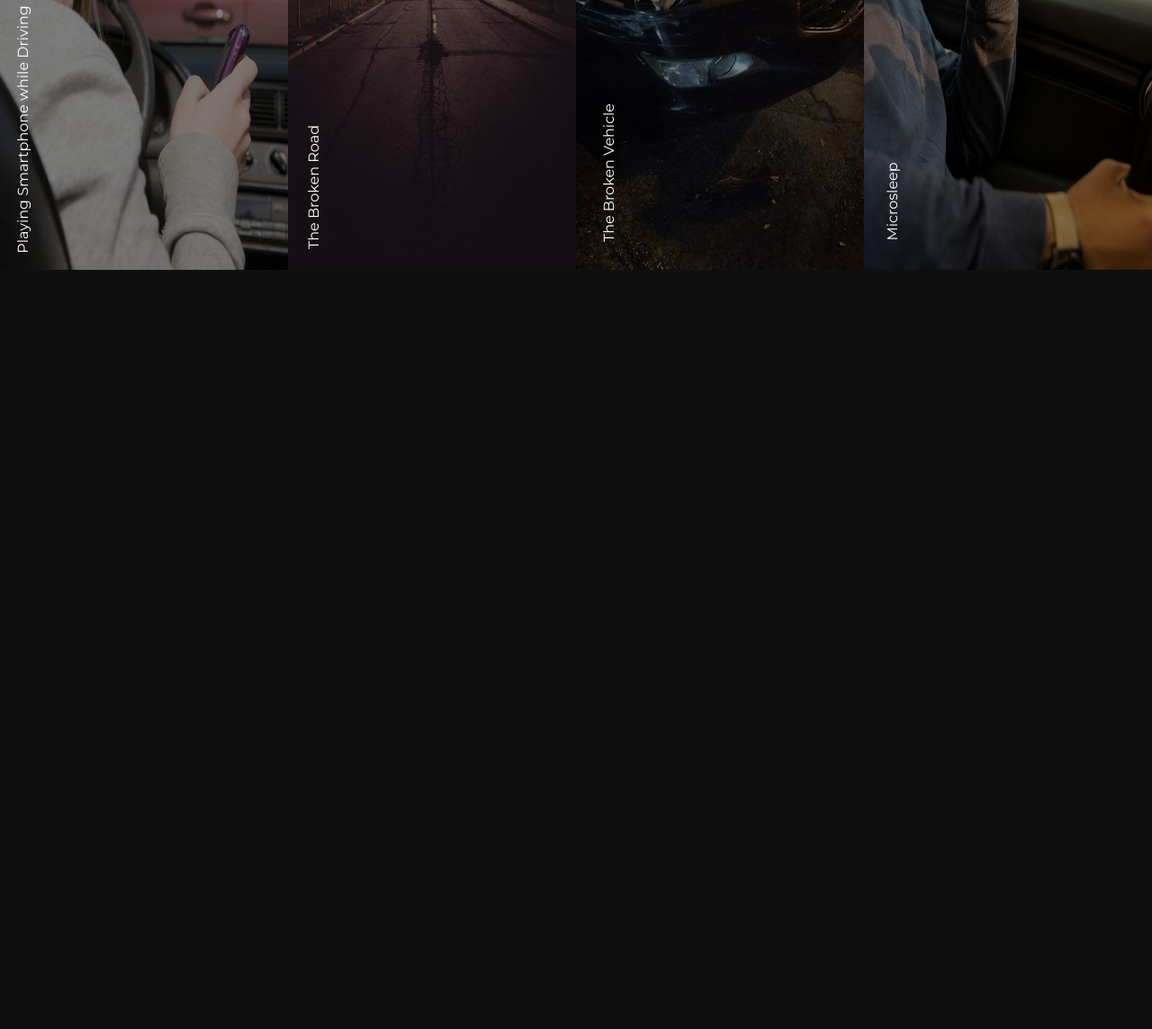
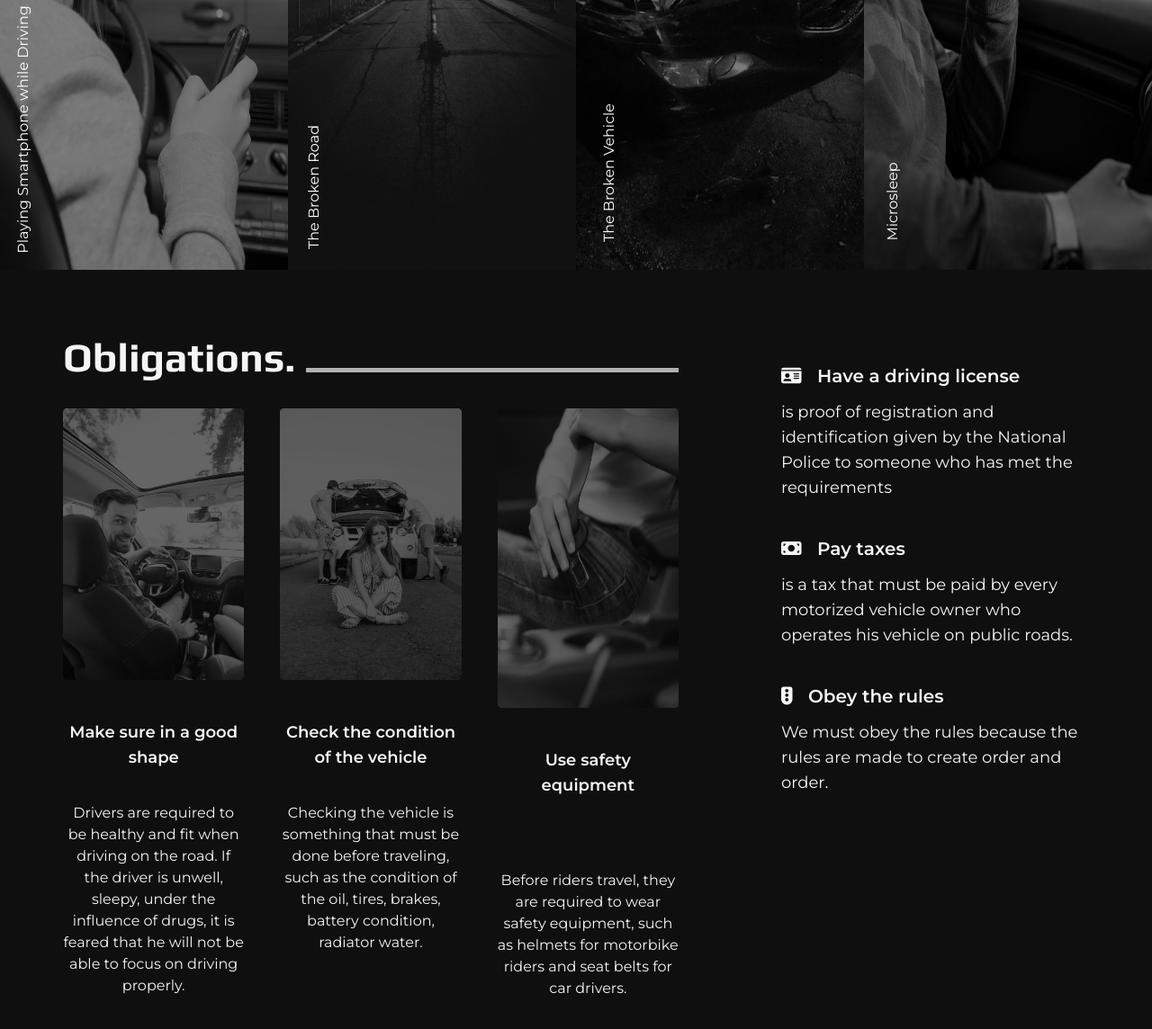
Before and after one commit to Adiptra/SafeDrive, a website: page index.html in a window 1280 px wide. Shown: the part 1204-2348 px from the top of the page at 90% size. Before the commit the page ends 1504 px from the top, so only its background shows below. Drawn offline with Linux system fonts and the light colour scheme.

Commit message:
Sections Obligations

```diff
--- a/index.html
+++ b/index.html
@@ -5,19 +5,19 @@
     <meta name="viewport" content="width=device-width, initial-scale=1.0" />
     <title>SafeDrive</title>
     <link href="./output.css" rel="stylesheet" />
-    <link rel="stylesheet" href=" rel="stylesheet"
-    href="https://cdnjs.cloudflare.com/ajax/libs/font-awesome/6.4.2/css/all.min.css"
-    integrity="sha512-z3gLpd7yknf1YoNbCzqRKc4qyor8gaKU1qmn+CShxbuBusANI9QpRohGBreCFkKxLhei6S9CQXFEbbKuqLg0DA=="
-    crossorigin="anonymous" referrerpolicy="no-referrer" />
+    <link
+      rel="stylesheet"
+      href="https://cdnjs.cloudflare.com/ajax/libs/font-awesome/6.4.2/css/all.min.css"
+    />
   </head>
   <body class="bg-[#0f0f0f]">
     <!-- Navbar -->
     <nav
-      class="bg-[#0f0f0f] w-full flex py-[25px] px-[150px] justify-between fixed z-50"
+      class="bg-[#0f0f0f] w-full flex py-[10px] px-[70px] justify-between fixed z-50"
     >
       <div class="left text-[#f5f5f7] text-[30px] font-PlayBd">SafeDrive</div>
       <div class="right">
-        <ul class="flex gap-[20px] items-center h-full font-MontserratSb">
+        <ul class="flex gap-[30px] items-center h-full font-MontserratSb">
           <li>
             <a class="text-[#d8d8d8] hover:text-[#f5f5f7]" href="#Home">Home</a>
           </li>
@@ -27,8 +27,8 @@
             >
           </li>
           <li>
-            <a class="text-[#d8d8d8] hover:text-[#f5f5f7]" href=""
-              >Regulation</a
+            <a class="text-[#d8d8d8] hover:text-[#f5f5f7]" href="#Obligations"
+              >Obligations</a
             >
           </li>
           <li>
@@ -65,18 +65,16 @@
             <span style="color: transparent">HELL?</span>
           </h1>
           <p class="text-[#f5f5f7] font-MontserratRg">
-            Suatu peristiwa di jalan yang tidak diduga dan tidak disengaja
-            melibatkan kendaraan dengan atau tanpa pengguna jalan lain yang
-            mengakibatkan korban manusia dan/atau kerugian harta benda
+            An unexpected and unintentional road event involving a vehicle
           </p>
           <div class="btn flex justify-around mt-5 leading-tight">
             <a
-              href=""
+              href="#Solutions"
               class="bg-black font-MontserratRg border-2 border-black hover:border-transparent hover:bg-[#f5f5f7] hover:text-black text-[#f5f5f7] py-2 px-10 rounded-full"
               >Solution</a
             >
             <a
-              href=""
+              href="#Factors"
               class="bg-transparent hover:bg-black hover:border-transparent font-MontserratRg border-2 text-[#f5f5f7] py-2 px-10 rounded-full"
               >Keep Scrolling</a
             >
@@ -89,7 +87,7 @@
     <!-- Factors -->
     <section id="Factors" class="mt-16 h-[80vh] bg-[#f5f5f7]">
       <div class="flex w-full h-full">
-        <div class="w-[25%] h-full relative">
+        <div class="w-[25%] h-full relative grayscale">
           <img src="./src/images/kelalaian.jpg" class="h-full" alt="" />
           <div
             class="bg-black bg-opacity-50 w-full h-full top-0 absolute"
@@ -105,7 +103,7 @@
             Playing Smartphone while Driving
           </p>
         </div>
-        <div class="w-[25%] h-full relative">
+        <div class="w-[25%] h-full relative grayscale">
           <img src="./src/images/jalanRusak.jpg" class="h-full" alt="" />
           <div
             class="bg-black bg-opacity-50 w-full h-full top-0 absolute"
@@ -121,7 +119,7 @@
             The Broken Road
           </p>
         </div>
-        <div class="w-[25%] h-full relative">
+        <div class="w-[25%] h-full relative grayscale">
           <img src="./src/images/kendaraan.jpg" class="w-full h-full" alt="" />
           <div
             class="bg-black bg-opacity-50 w-full h-full top-0 absolute"
@@ -137,7 +135,7 @@
             The Broken Vehicle
           </p>
         </div>
-        <div class="w-[25%] h-full relative">
+        <div class="w-[25%] h-full relative grayscale">
           <img src="./src/images/mengantuk.jpg" class="h-full" alt="" />
           <div
             class="bg-black bg-opacity-50 w-full h-full top-0 absolute"
@@ -155,5 +153,123 @@
         </div>
       </div>
     </section>
+    <!-- End Factors -->
+
+    <!-- Regulation -->
+    <section id="Obligations" class="mt-16 h-[100vh]">
+      <div class="spacing w-full h-full px-[70px] flex justify-between">
+        <div class="left w-[60%]">
+          <div class="title flex h-[50px]">
+            <h1 class="font-PlayBd text-[45px] text-[#f5f5f7]">Obligations.</h1>
+            <div class="line ml-3 h-full w-full flex items-end">
+              <div class="bg-[#f5f5f7] opacity-70 h-[5px] w-full"></div>
+            </div>
+          </div>
+          <div class="card flex w-full gap-10 mt-10">
+            <div class="w-[30%] text-center">
+              <div class="w-full relative">
+                <img
+                  src="./src/images/kondisiPengemudi.jpg"
+                  style="border-radius: 5px"
+                  class="w-full h-[55%] grayscale"
+                  alt=""
+                />
+                <div
+                  class="bg-black bg-opacity-60 w-full h-full absolute top-0"
+                  style="border-radius: 5px"
+                ></div>
+              </div>
+              <h1 class="mt-11 font-MontserratSb text-lg text-[#f5f5f7]">
+                Make sure in a good shape
+              </h1>
+              <p class="mt-9 text-[#f5f5f7] font-MontserratRg">
+                Drivers are required to be healthy and fit when driving on the
+                road. If the driver is unwell, sleepy, under the influence of
+                drugs, it is feared that he will not be able to focus on driving
+                properly.
+              </p>
+            </div>
+            <div class="w-[30%] text-center">
+              <div class="w-full relative">
+                <img
+                  src="./src/images/kondisiKendaraan.jpg"
+                  class="w-full h-[55%] grayscale"
+                  style="border-radius: 5px"
+                  alt=""
+                />
+                <div
+                  class="bg-black bg-opacity-60 w-full h-full absolute top-0"
+                  style="border-radius: 5px"
+                ></div>
+              </div>
+              <h1 class="mt-11 font-MontserratSb text-lg text-[#f5f5f7]">
+                Check the condition of the vehicle
+              </h1>
+              <p class="mt-9 text-[#f5f5f7] font-MontserratRg">
+                Checking the vehicle is something that must be done before
+                traveling, such as the condition of the oil, tires, brakes,
+                battery condition, radiator water.
+              </p>
+            </div>
+            <div class="w-[30%] text-center">
+              <div class="w-full h-[51%] relative">
+                <img
+                  src="./src/images/sabukPengaman.jpg"
+                  style="border-radius: 5px"
+                  class="w-full h-full grayscale"
+                  alt=""
+                />
+                <div
+                  class="bg-black bg-opacity-60 w-full h-full absolute top-0"
+                  style="border-radius: 5px"
+                ></div>
+              </div>
+              <h1 class="mt-11 font-MontserratSb text-lg text-[#f5f5f7]">
+                Use safety equipment
+              </h1>
+              <p class="mt-20 text-[#f5f5f7] font-MontserratRg">
+                Before riders travel, they are required to wear safety
+                equipment, such as helmets for motorbike riders and seat belts
+                for car drivers.
+              </p>
+            </div>
+          </div>
+        </div>
+        <div class="right w-[30%]">
+          <div class="mt-[40px]">
+            <div>
+              <h1 class="font-MontserratSb text-xl text-[#f5f5f7]">
+                <i class="fa-solid fa-id-card text-[#f5f5f7] mr-3"></i> Have a
+                driving license
+              </h1>
+              <p class="font-MontserratRg text-lg mt-3 text-[#f5f5f7]">
+                is proof of registration and identification given by the
+                National Police to someone who has met the requirements
+              </p>
+            </div>
+            <div class="mt-10">
+              <h1 class="font-MontserratSb text-xl text-[#f5f5f7]">
+                <i class="fa-solid fa-money-bill text-[#f5f5f7] mr-3"></i> Pay
+                taxes
+              </h1>
+              <p class="font-MontserratRg text-lg mt-3 text-[#f5f5f7]">
+                is a tax that must be paid by every motorized vehicle owner who
+                operates his vehicle on public roads.
+              </p>
+            </div>
+            <div class="mt-10">
+              <h1 class="font-MontserratSb text-xl text-[#f5f5f7]">
+                <i class="fa-solid fa-traffic-light text-[#f5f5f7] mr-3"></i>
+                Obey the rules
+              </h1>
+              <p class="font-MontserratRg text-lg mt-3 text-[#f5f5f7]">
+                We must obey the rules because the rules are made to create
+                order and order.
+              </p>
+            </div>
+          </div>
+        </div>
+      </div>
+    </section>
   </body>
 </html>
```
Also changed, not shown: output.css, src/images/kondisiKendaraan.jpg (added), src/images/kondisiPengemudi.jpg (added), src/images/sabukPengaman.jpg (added).
